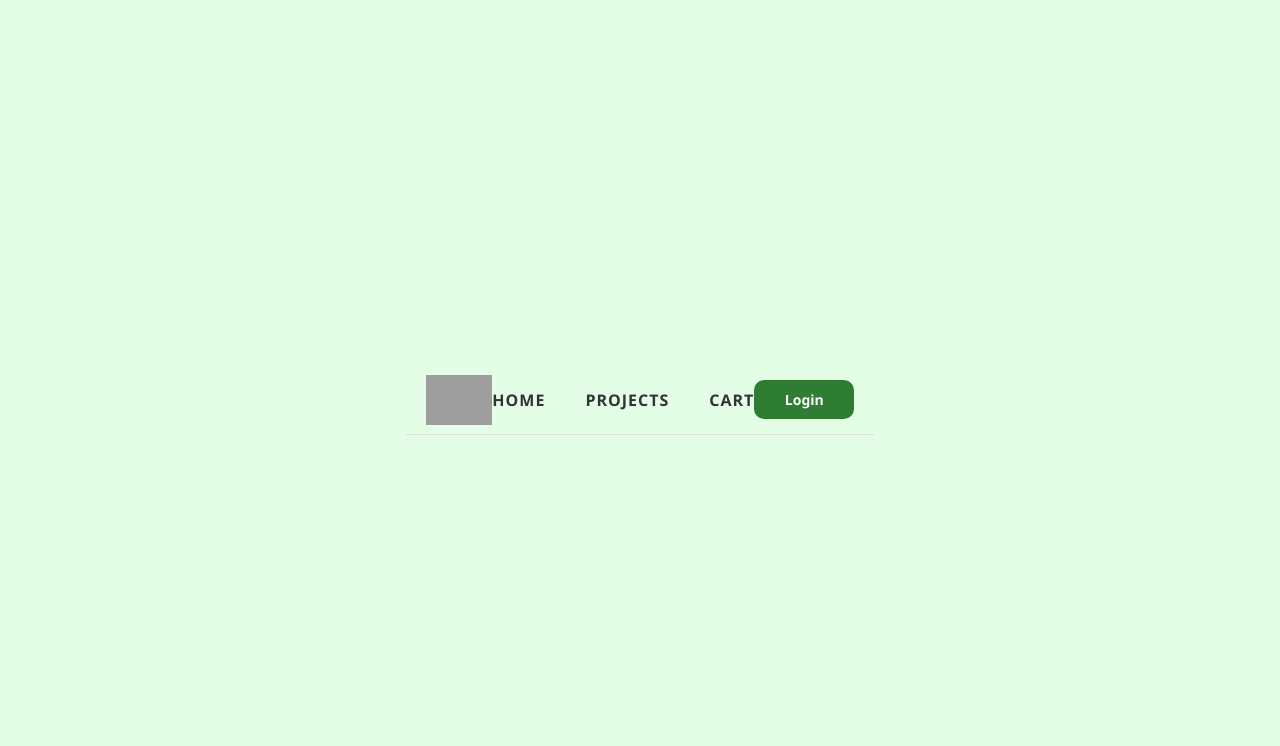
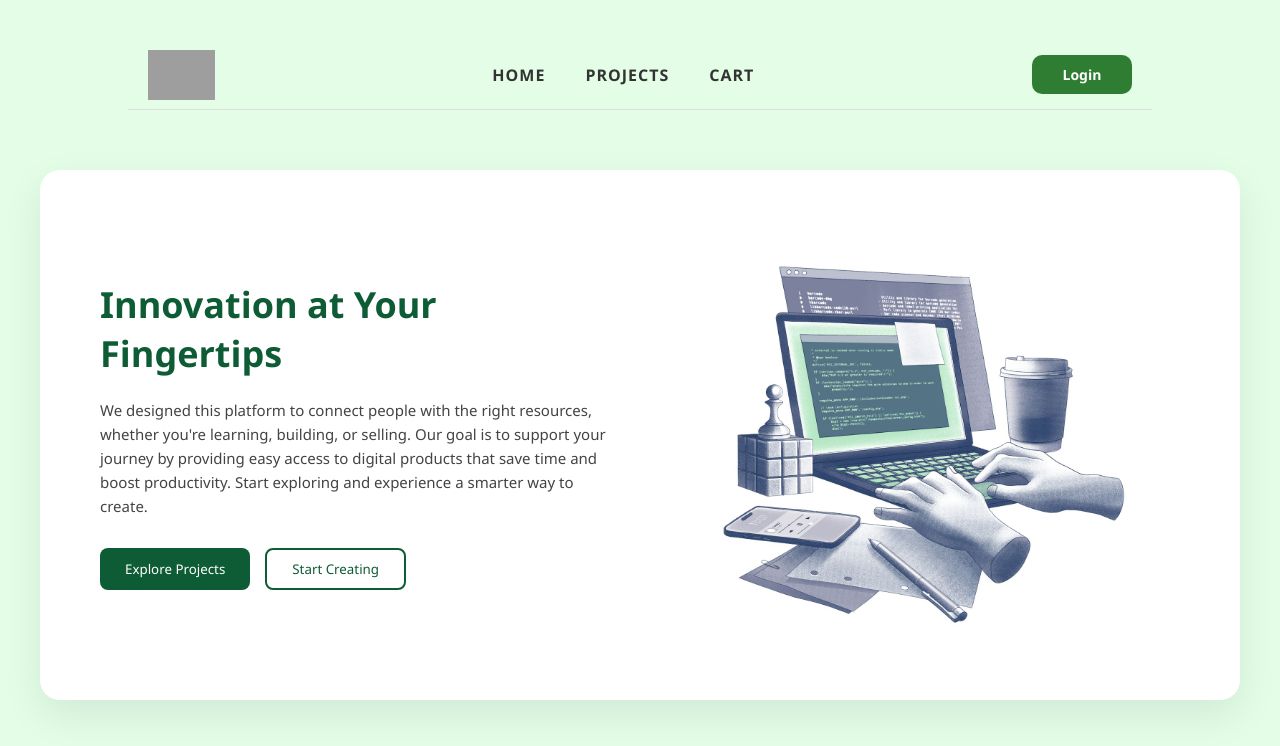
Before and after one commit to KripaGurung/marketmycode, a React (Vite) app in the folder marketmycode/: page /home in a window 1280 px wide. Shown: the top 746 px of the page. Built offline with nearby package versions, Linux system fonts and the light colour scheme; grey boxes are pictures that could not be loaded.

Commit message:
modify the css of navbar

```diff
--- a/marketmycode/src/App.css
+++ b/marketmycode/src/App.css
@@ -0,0 +1,16 @@
+* {
+    margin: 0;
+    padding: 0;
+    box-sizing: border-box;
+}
+
+body {
+    background: #e3fde7;
+    font-family: "Segoe UI", Tahoma, Geneva, Verdana, sans-serif;
+    width: 100%;
+}
+
+#root {
+    width: 100%;
+    display: block;
+}
--- a/marketmycode/src/assets/assets.js
+++ b/marketmycode/src/assets/assets.js
@@ -1,4 +1,4 @@
-import home from './home.png';
+import home from './home.jpg';
 
 export const assets = {
     home
--- a/marketmycode/src/component/Header/Header.css
+++ b/marketmycode/src/component/Header/Header.css
@@ -0,0 +1,78 @@
+/****** PAGE BACKGROUND ******/
+.hero {
+    width: 100%;
+    display: flex;
+    justify-content: center;
+    padding: 60px 0;
+    background: #e3fde7;
+}
+
+/****** CARD CONTAINER ******/
+.hero-card {
+    width: 1200px;
+    min-height: 450px;
+    background: #fff;
+    display: flex;
+    align-items: center;
+    border-radius: 20px;
+    padding: 50px 60px;
+    box-shadow: 0 15px 40px rgba(0, 0, 0, 0.08);
+    gap: 40px;
+}
+
+/****** LEFT CONTENT ******/
+.hero-left {
+    flex: 1;
+    max-width: 550px;
+}
+
+.hero-left h1 {
+    font-size: 36px;
+    font-weight: 700;
+    color: #0e5c35;
+    margin-bottom: 20px;
+}
+
+.hero-left p {
+    font-size: 15px;
+    color: #444;
+    line-height: 1.6;
+    margin-bottom: 30px;
+}
+
+.hero-actions {
+    display: flex;
+    gap: 15px;
+}
+
+/****** BUTTONS ******/
+.btn-primary {
+    background: #0e5c35;
+    color: #fff;
+    padding: 10px 25px;
+    border-radius: 8px;
+    border: none;
+    cursor: pointer;
+}
+
+.btn-outline {
+    padding: 10px 25px;
+    background: transparent;
+    border: 2px solid #0e5c35;
+    color: #0e5c35;
+    border-radius: 8px;
+    cursor: pointer;
+}
+
+/****** RIGHT IMAGE ******/
+.hero-right {
+    flex: 1;
+    display: flex;
+    justify-content: center;
+}
+
+.hero-right img {
+    width: 430px;
+    max-width: 100%;
+    object-fit: contain;
+}
--- a/marketmycode/src/component/Header/Header.jsx
+++ b/marketmycode/src/component/Header/Header.jsx
@@ -1,30 +1,45 @@
-import React from 'react';
-// import { assets } from "../../assets/assets.js";
-import { useNavigate } from 'react-router-dom';
-import './Header.css';
+import React from "react";
+import { assets } from "../../assets/assets.js";
+import { useNavigate } from "react-router-dom";
+import "./Header.css";
 
 const Header = () => {
-    const navigate = useNavigate();
+  const navigate = useNavigate();
 
-    return (
-        <div className="header-wrapper">
-            <div className="header-container">
+  return (
+    <section className="hero">
+      <div className="hero-card">
 
-                <div className="image-container">
-                    <img src="" alt="image" className="hero-image"/>
-                </div>
+        {/* LEFT SIDE */}
+        <div className="hero-left">
+          <h1>Innovation at Your Fingertips</h1>
 
-                <div className="text-container">
-                    <p className="text-one">Innovation at Your Fingertips</p>
-                    <p className="text-two">We designed this platform to connect people with the right resources, whether you're learning, building, or selling. Our goal is to support your journey by providing easy access to digital products that save time and boost productivity. Start exploring and experience a smarter way to create.</p>
-                    <div className="button-group">
-                        <button onClick={() => navigate("/projects")} className="primary-button">Explore Projects</button>
-                        <button onClick={() => navigate("/create")} className="secondary-button">Start Creating</button>
-                    </div>
-                </div>
-            </div>
+          <p>
+            We designed this platform to connect people with the right resources,
+            whether you're learning, building, or selling. Our goal is to support
+            your journey by providing easy access to digital products that save
+            time and boost productivity. Start exploring and experience a smarter
+            way to create.
+          </p>
+
+          <div className="hero-actions">
+            <button className="btn-primary" onClick={() => navigate("/projects")}>
+              Explore Projects
+            </button>
+            <button className="btn-outline" onClick={() => navigate("/create")}>
+              Start Creating
+            </button>
+          </div>
         </div>
-    );
+
+        {/* RIGHT SIDE IMAGE */}
+        <div className="hero-right">
+          <img src={assets.home} alt="hero" />
+        </div>
+
+      </div>
+    </section>
+  );
 };
 
 export default Header;
--- a/marketmycode/src/component/Navbar/Navbar.css
+++ b/marketmycode/src/component/Navbar/Navbar.css
@@ -1,9 +1,19 @@
 .nav-container {
+    position: fixed;
+    top: 0;
+    left: 0;
+    z-index: 1000;
+    width: 80%;
+    margin: 0 auto;
+    right: 0;
+    top: 40px;
     border-bottom: 1px solid #ddd;
     padding: 0 20px;
     height: 70px;
-    width: 100%;
     box-sizing: border-box;
+    display: flex;
+    align-items: center;
+
 }
 
 .nav-bar {
@@ -11,7 +21,7 @@
     justify-content: space-between;
     align-items: center;
     height: 100%;
-    max-width: 1200px;
+    width: 100%;
     margin: 0 auto;
 }
 
@@ -71,3 +81,79 @@
     background-color: #008236;
     transform: translateY(-2px);
 }
+
+.hero {
+    width: 100%;
+    display: flex;
+    justify-content: center;
+    padding: 60px 0;
+    background: #e3fde7;
+    padding-top: 90px;
+    margin-top: 70px;
+}
+
+.hero-card {
+    width: 1200px;
+    min-height: 450px;
+    background: #fff;
+    display: flex;
+    align-items: center;
+    border-radius: 20px;
+    padding: 50px 60px;
+    box-shadow: 0 15px 40px rgba(0, 0, 0, 0.08);
+    gap: 40px;
+}
+
+.hero-left {
+    flex: 1;
+    max-width: 550px;
+}
+
+.hero-left h1 {
+    font-size: 36px;
+    font-weight: 700;
+    color: #0e5c35;
+    margin-bottom: 20px;
+}
+
+.hero-left p {
+    font-size: 15px;
+    color: #444;
+    line-height: 1.6;
+    margin-bottom: 30px;
+}
+
+.hero-actions {
+    display: flex;
+    gap: 15px;
+}
+
+.btn-primary {
+    background: #0e5c35;
+    color: #fff;
+    padding: 10px 25px;
+    border-radius: 8px;
+    border: none;
+    cursor: pointer;
+}
+
+.btn-outline {
+    padding: 10px 25px;
+    background: transparent;
+    border: 2px solid #0e5c35;
+    color: #0e5c35;
+    border-radius: 8px;
+    cursor: pointer;
+}
+
+.hero-right {
+    flex: 1;
+    display: flex;
+    justify-content: center;
+}
+
+.hero-right img {
+    width: 430px;
+    max-width: 100%;
+    object-fit: contain;
+}
--- a/marketmycode/src/pages/home/home.jsx
+++ b/marketmycode/src/pages/home/home.jsx
@@ -1,10 +1,10 @@
 import React from 'react';
-// import Header from "../../component/Header/Header.jsx";
+import Header from "../../component/Header/Header.jsx";
 
 const Home = () => {
     return (
         <div>
-            {/* <Header /> */}
+            <Header />
         </div>
     )
 }
```
Also changed, not shown: marketmycode/src/assets/home.jpg (added), marketmycode/src/component/Navbar/Navbar.jsx (line endings or trailing spaces).
